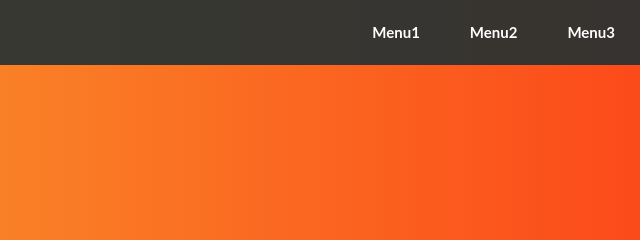
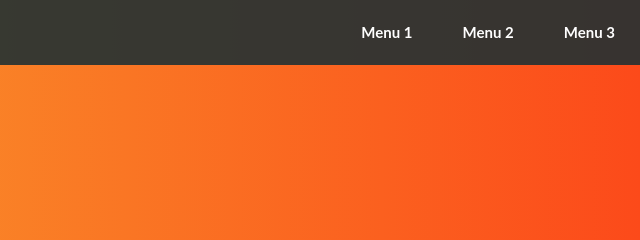
Before and after one commit to heguhegu/Group15, a plain HTML site: page index.html in a window 1280 px wide. Shown: the top 240 px of the page, 640-1280 px from the left. Drawn offline with Linux system fonts and the light colour scheme.

Commit message:
merge conflict

```diff
--- a/index.html
+++ b/index.html
@@ -18,9 +18,9 @@
             </div>
             <span class="fa fa-bars menu-icon"></span></a>
             <div class="header-right">
-              <a href="">Menu1</a>
-              <a href="">Menu2</a>
-              <a href="">Menu3</a>
+              <a href="">Menu 1</a>
+              <a href="">Menu 2</a>
+              <a href="">Menu 3</a>
             </div>
           </div>
         </header>
```
